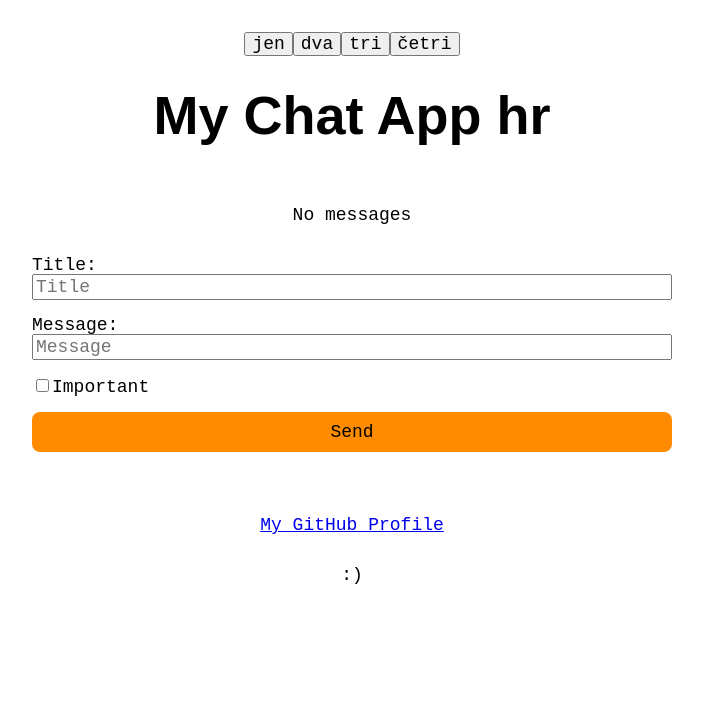
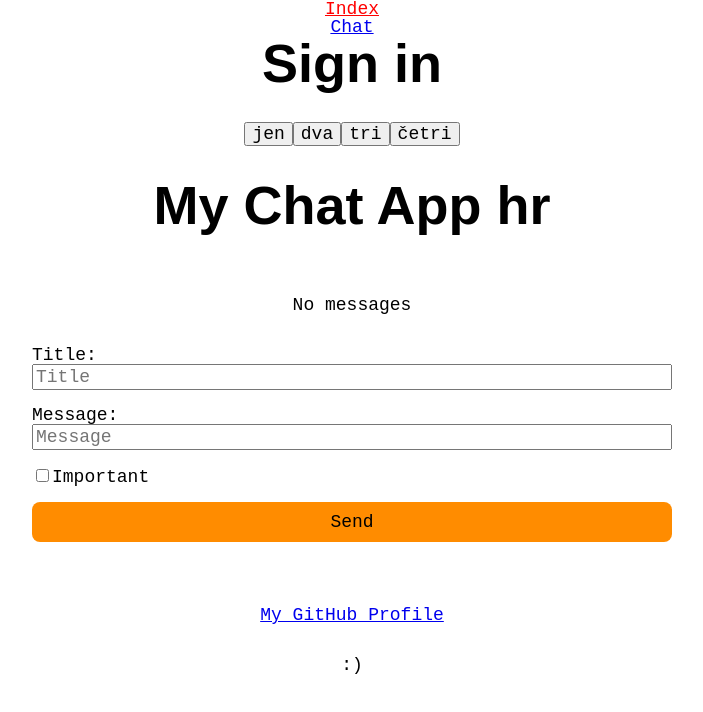
Before and after one commit to zopaj63/algebra-react-example-app, a React (Create React App) app: page / in a window 1280 px wide. Shown: the top 712 px of the page, without its empty margins (288-991 px from the left). Built offline with nearby package versions, Linux system fonts and the light colour scheme.

Commit message:
add AppRouter

```diff
--- a/src/App.css
+++ b/src/App.css
@@ -24,3 +24,7 @@
 .App__message-container .Message {
   margin: 16px 0;
 }
+
+a.active{
+color: red;
+}
--- a/src/App.js
+++ b/src/App.js
@@ -5,6 +5,7 @@ import { getId } from "./helpers";
 import AppContext from "./contexts/AppContext";
 import ChatContext from "./contexts/AppContext/ChatContext";
 import MessageList from "./containers/MessageList";
+import AppRouter from "./pages/AppRouter";
 
 const menus = ["jen", "dva", "tri", "četri"];
 const menuElements = menus.map(menu =>
@@ -21,6 +22,7 @@ function App() {
 
   return (
     <ChatContext.Provider value={messageObjects}>
+      <AppRouter />
       <div className="App">
         {menuElements.map((menuElement) =>
           <button key={menuElement.key}>
--- a/src/index.js
+++ b/src/index.js
@@ -6,12 +6,15 @@ import App from './App';
 import reportWebVitals from './reportWebVitals';
 import AppContext from "./contexts/AppContext";
 import { getId } from "./helpers";
+import { BrowserRouter } from "react-router-dom";
 
 ReactDOM.render(
   <React.StrictMode>
-    <AppContext.Provider value={{ language: "hr", id: getId() }}>
-      <App />
-    </AppContext.Provider>
+    <BrowserRouter>
+      <AppContext.Provider value={{ language: "hr", id: getId() }}>
+        <App />
+      </AppContext.Provider>
+    </BrowserRouter>
   </React.StrictMode>,
   document.getElementById('root')
 );
--- /dev/null
+++ b/src/pages/AppRouter/index.js
@@ -0,0 +1,19 @@
+import { Route, Switch, NavLink, Redirect } from "react-router-dom";
+import SignInPage from "../SignInPage";
+import ChatPage from "../ChatPage";
+
+export default function AppRouter() {
+    return (
+        <div>
+            <ul>
+                <li><NavLink exact to="/">Index</NavLink></li>
+                <li><NavLink to="/chat">Chat</NavLink></li>
+            </ul>
+            <Switch>
+                <Route exact path="/" component={SignInPage} />
+                <Route path="/chat" component={ChatPage} />
+                <Route path="*"><Redirect to="/" /></Route>
+            </Switch>
+        </div>
+    )
+}
--- /dev/null
+++ b/src/pages/ChatPage/index.js
@@ -0,0 +1,3 @@
+export default function ChatPage() {
+    return <h1>Chat</h1>;
+}
--- /dev/null
+++ b/src/pages/SignInPage/index.js
@@ -0,0 +1,3 @@
+export default function SignInPage() {
+    return <h1>Sign in</h1>;
+}
```
